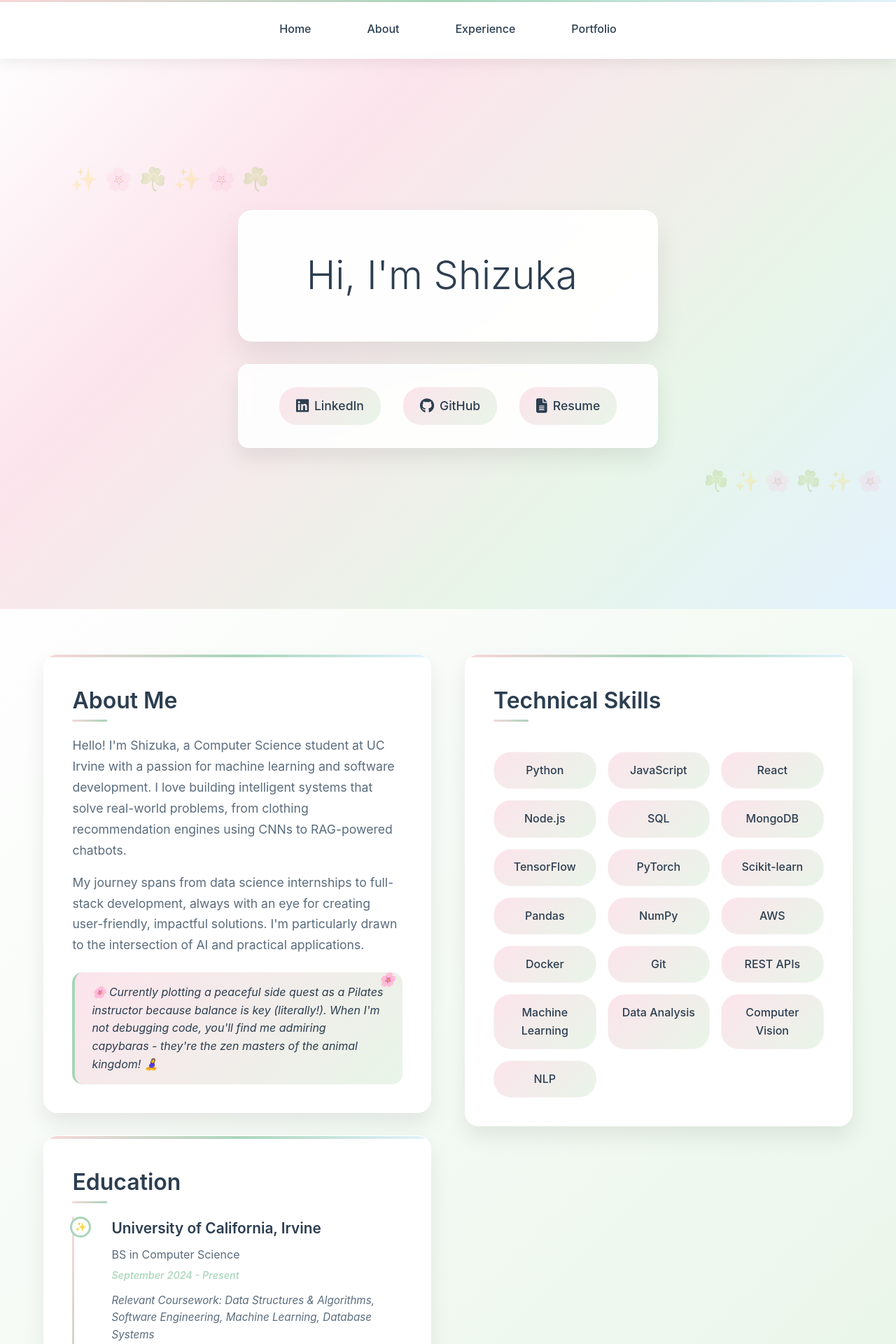
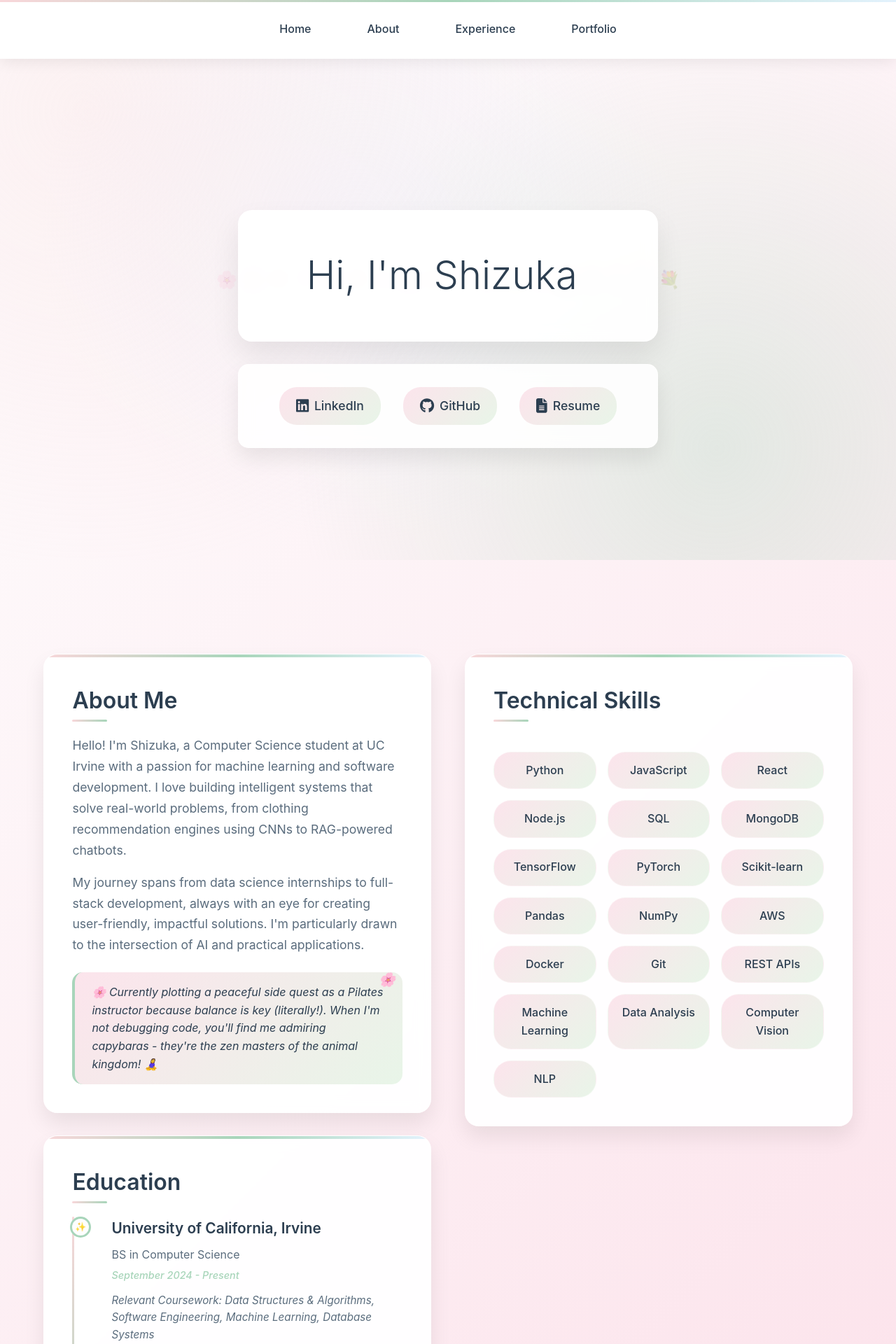
Before and after one commit to tkpp26/portfolio, a React (Create React App) app in the folder front/: page / in a window 1280 px wide. Shown: the top 1920 px of the page at 70% size. Built offline with nearby package versions, Linux system fonts and the light colour scheme; no server answers.

Commit message:
Add cute flower background across all sections

```diff
--- a/front/src/components/Home.js
+++ b/front/src/components/Home.js
@@ -9,14 +9,6 @@ import Experience from "./Experience";
 export default function Home() {
   return (
     <>
-      <div className="floating-elements">
-        <div className="floating-star" style={{top: '10%', left: '5%', animationDelay: '0s'}}>✨</div>
-        <div className="floating-flower" style={{top: '20%', right: '10%', animationDelay: '2s'}}>🌸</div>
-        <div className="floating-clover" style={{bottom: '30%', left: '8%', animationDelay: '4s'}}>☘️</div>
-        <div className="floating-star" style={{bottom: '15%', right: '15%', animationDelay: '1s'}}>⭐</div>
-        <div className="floating-flower" style={{top: '60%', left: '15%', animationDelay: '3s'}}>🌸</div>
-        <div className="floating-clover" style={{top: '40%', right: '5%', animationDelay: '5s'}}>☘️</div>
-      </div>
       <Navbar />
       <Introduction />
       <About />
--- a/front/src/stylings/About.css
+++ b/front/src/stylings/About.css
@@ -2,7 +2,7 @@
 .about-container {
   display: flex;
   justify-content: center;
-  background: linear-gradient(135deg, var(--warm-white) 0%, var(--mint-green) 100%);
+  background: transparent;
   padding: 4rem 2rem;
   opacity: 0;
   transform: translateY(50px);
@@ -11,30 +11,6 @@
   min-height: 100vh;
 }
 
-.about-container::before {
-  content: '🌸';
-  position: absolute;
-  top: 10%;
-  right: 10%;
-  font-size: 3rem;
-  opacity: 0.1;
-  animation: gentle-float 8s ease-in-out infinite;
-}
-
-.about-container::after {
-  content: '☘️';
-  position: absolute;
-  bottom: 15%;
-  left: 8%;
-  font-size: 2.5rem;
-  opacity: 0.1;
-  animation: gentle-float 10s ease-in-out infinite reverse;
-}
-
-@keyframes gentle-float {
-  0%, 100% { transform: translateY(0px) rotate(0deg); }
-  50% { transform: translateY(-15px) rotate(5deg); }
-}
 
 .about-container.visible {
   opacity: 1;
--- a/front/src/stylings/Experience.css
+++ b/front/src/stylings/Experience.css
@@ -2,7 +2,7 @@
 .experience-section {
   display: flex;
   justify-content: center;
-  background: linear-gradient(135deg, var(--soft-blue) 0%, var(--warm-white) 50%, var(--soft-pink) 100%);
+  background: transparent;
   opacity: 0;
   transform: translateY(50px);
   transition: all 1.5s cubic-bezier(0.4, 0, 0.2, 1);
@@ -11,30 +11,6 @@
   position: relative;
 }
 
-.experience-section::before {
-  content: '⭐';
-  position: absolute;
-  top: 15%;
-  left: 5%;
-  font-size: 2rem;
-  opacity: 0.15;
-  animation: twinkle 4s ease-in-out infinite;
-}
-
-.experience-section::after {
-  content: '🌸';
-  position: absolute;
-  bottom: 20%;
-  right: 8%;
-  font-size: 2.5rem;
-  opacity: 0.15;
-  animation: twinkle 6s ease-in-out infinite reverse;
-}
-
-@keyframes twinkle {
-  0%, 100% { opacity: 0.15; transform: scale(1); }
-  50% { opacity: 0.3; transform: scale(1.1); }
-}
 
 .experience-section.visible {
   opacity: 1;
--- a/front/src/stylings/Home.css
+++ b/front/src/stylings/Home.css
@@ -21,11 +21,57 @@
 body {
   font-family: 'Inter', -apple-system, BlinkMacSystemFont, 'Segoe UI', 'Roboto', sans-serif;
   background: linear-gradient(135deg, var(--warm-white) 0%, var(--soft-pink) 50%, var(--mint-green) 100%);
+  position: relative;
   color: var(--text-dark);
   line-height: 1.6;
   overflow-x: hidden;
 }
 
+/* Global cute flower background */
+body::before {
+  content: '';
+  position: fixed;
+  top: 0;
+  left: 0;
+  width: 100%;
+  height: 100%;
+  background-image:
+    radial-gradient(circle at 10% 20%, rgba(248, 215, 218, 0.3) 0%, transparent 50%),
+    radial-gradient(circle at 80% 80%, rgba(168, 213, 186, 0.3) 0%, transparent 50%),
+    radial-gradient(circle at 40% 40%, rgba(227, 242, 253, 0.3) 0%, transparent 50%);
+  pointer-events: none;
+  z-index: -2;
+}
+
+/* Cute floating flowers */
+body::after {
+  content: '🌸 🌺 🌻 🌷 🌹 💐 🌸 🌺 🌻 🌷 🌹 💐 🌸 🌺 🌻 🌷 🌹 💐';
+  position: fixed;
+  top: 0;
+  left: 0;
+  width: 100%;
+  height: 100%;
+  font-size: 1.5rem;
+  opacity: 0.15;
+  pointer-events: none;
+  z-index: -1;
+  display: flex;
+  flex-wrap: wrap;
+  align-content: space-around;
+  justify-content: space-around;
+  animation: gentle-pulse 8s ease-in-out infinite;
+}
+
+@keyframes gentle-pulse {
+  0%, 100% {
+    opacity: 0.15;
+    transform: scale(1);
+  }
+  50% {
+    opacity: 0.25;
+    transform: scale(1.05);
+  }
+}
 .element {
   opacity: 0;
   transition: opacity 1s ease-in-out;
@@ -35,44 +81,6 @@ body {
   opacity: 1;
 }
 
-/* Floating elements for peaceful ambiance */
-.floating-elements {
-  position: fixed;
-  top: 0;
-  left: 0;
-  width: 100%;
-  height: 100%;
-  pointer-events: none;
-  z-index: -1;
-}
-
-.floating-star,
-.floating-flower,
-.floating-clover {
-  position: absolute;
-  opacity: 0.3;
-  animation: float 6s ease-in-out infinite;
-}
-
-.floating-star {
-  color: #ffd700;
-  font-size: 1.2rem;
-}
-
-.floating-flower {
-  color: var(--primary-pink);
-  font-size: 1.5rem;
-}
-
-.floating-clover {
-  color: var(--sage-green);
-  font-size: 1.3rem;
-}
-
-@keyframes float {
-  0%, 100% { transform: translateY(0px) rotate(0deg); }
-  50% { transform: translateY(-20px) rotate(180deg); }
-}
 
 /* Section spacing */
 .introduction,
@@ -82,6 +90,7 @@ body {
   min-height: 100vh;
   padding: 2rem;
   position: relative;
+  background: transparent;
 }
 
 /* Smooth scrolling */
--- a/front/src/stylings/Introduction.css
+++ b/front/src/stylings/Introduction.css
@@ -4,44 +4,12 @@
   justify-content: center;
   height: 100vh;
   width: 100vw;
-  background: linear-gradient(135deg, var(--warm-white) 0%, var(--soft-pink) 30%, var(--mint-green) 70%, var(--soft-blue) 100%);
+  background: transparent;
   flex-direction: column;
   position: relative;
   overflow: hidden;
 }
 
-/* Peaceful background elements */
-.introduction::before {
-  content: '✨ 🌸 ☘️ ✨ 🌸 ☘️';
-  position: absolute;
-  top: 20%;
-  left: -10%;
-  font-size: 2rem;
-  opacity: 0.2;
-  animation: drift 20s linear infinite;
-  white-space: nowrap;
-}
-
-.introduction::after {
-  content: '☘️ ✨ 🌸 ☘️ ✨ 🌸';
-  position: absolute;
-  bottom: 20%;
-  right: -10%;
-  font-size: 1.8rem;
-  opacity: 0.2;
-  animation: drift-reverse 25s linear infinite;
-  white-space: nowrap;
-}
-
-@keyframes drift {
-  0% { transform: translateX(-100%); }
-  100% { transform: translateX(100vw); }
-}
-
-@keyframes drift-reverse {
-  0% { transform: translateX(100%); }
-  100% { transform: translateX(-100vw); }
-}
 
 .card {
   opacity: 0;
--- a/front/src/stylings/Portfolio.css
+++ b/front/src/stylings/Portfolio.css
@@ -1,38 +1,12 @@
 /* Portfolio Section */
 .portfolio-container {
-  background: linear-gradient(135deg, var(--mint-green) 0%, var(--warm-white) 50%, var(--soft-pink) 100%);
+  background: transparent;
   padding: 4rem 2rem;
   min-height: 100vh;
   position: relative;
   overflow: hidden;
 }
 
-.portfolio-container::before {
-  content: '☘️ ✨ 🌸';
-  position: absolute;
-  top: 10%;
-  right: 5%;
-  font-size: 1.5rem;
-  opacity: 0.1;
-  animation: gentle-sway 12s ease-in-out infinite;
-  white-space: nowrap;
-}
-
-.portfolio-container::after {
-  content: '🌸 ⭐ ☘️';
-  position: absolute;
-  bottom: 15%;
-  left: 5%;
-  font-size: 1.8rem;
-  opacity: 0.1;
-  animation: gentle-sway 15s ease-in-out infinite reverse;
-  white-space: nowrap;
-}
-
-@keyframes gentle-sway {
-  0%, 100% { transform: translateX(0) rotate(0deg); }
-  50% { transform: translateX(20px) rotate(2deg); }
-}
 
 .portfolio-heading {
   text-align: center;
```
